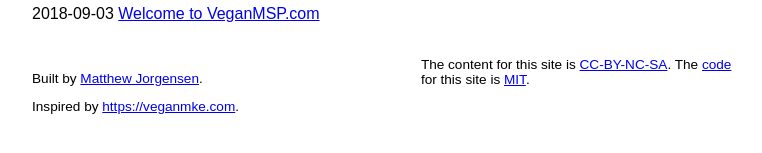
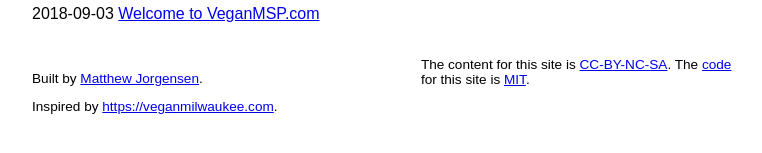
Before and after one commit to VeganMSP/veganmsp.com-jekyll, a Jekyll site: the page built from index.html, in a window 1280 px wide. Shown: the part 445-598 px from the top of the page, without its empty margins (258-1020 px from the left). Built offline with Jekyll 4.4.1, drawn with Linux system fonts in a browser that asks for light colours; some of the changed lines change nothing that is shown.

Commit message:
Replace link to VeganMKE.com with link to veganmilwaukee.com

```diff
--- a/_includes/footer-site-bio.html
+++ b/_includes/footer-site-bio.html
@@ -5,6 +5,6 @@
 	</p>
 	<p>
 		Inspired by <a title="Web Archive link" rel="noopener"
-		target="_blank" href="https://web.archive.org/web/20161030170702/http://www.veganmilwaukee.com/">https://veganmke.com</a>.
+		target="_blank" href="https://veganmilwaukee.com/">https://veganmilwaukee.com</a>.
 	</p>
 </div>
```
